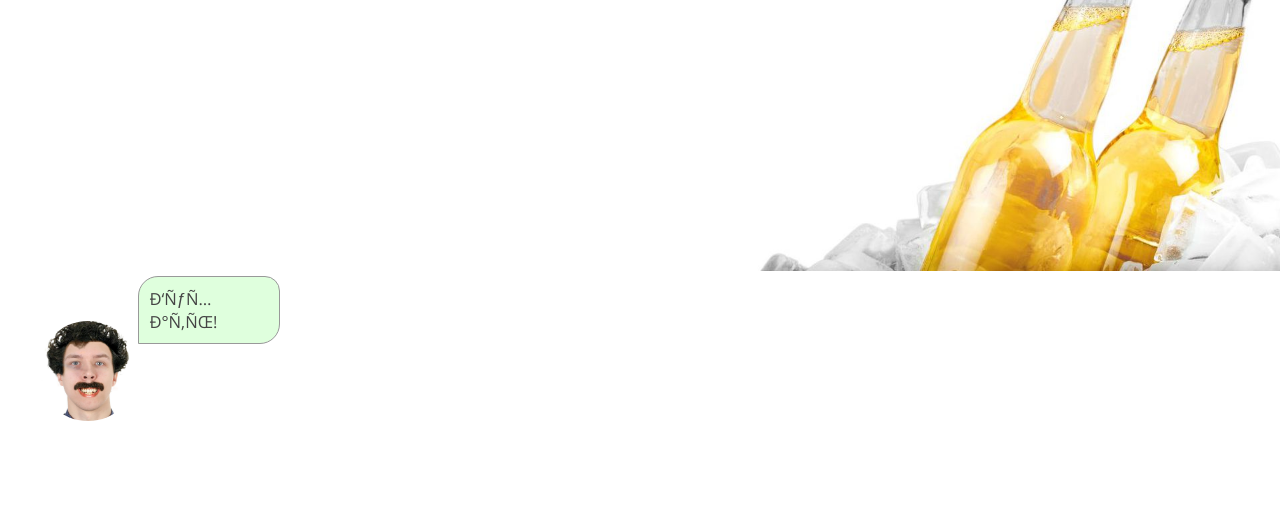
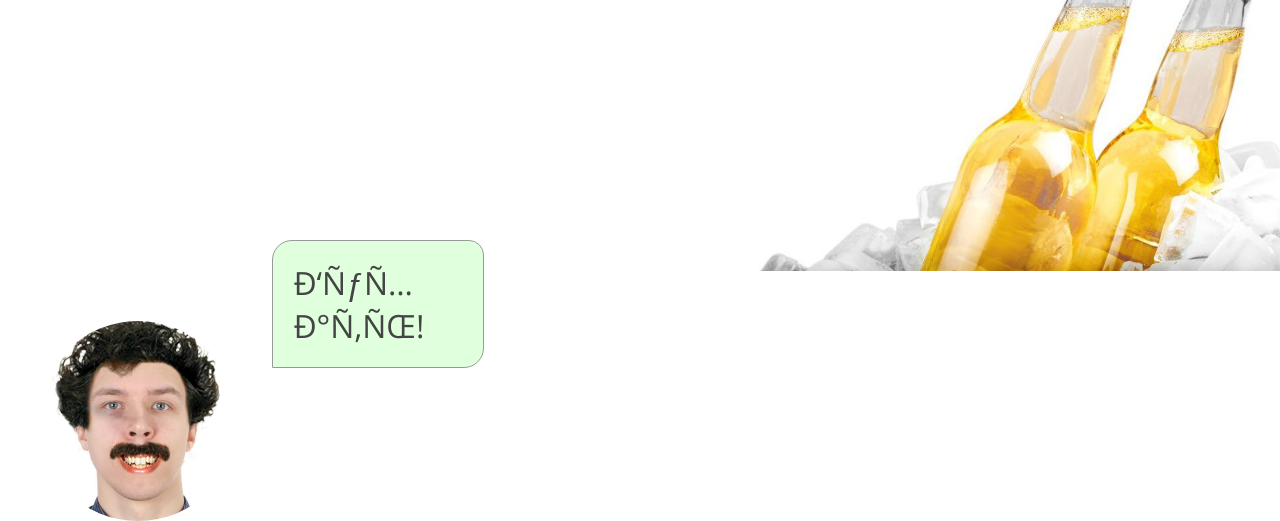
Before and after one commit to pogo4/alcotimer, a PHP site: page / in a window 1280 px wide. Shown: the part 529-1050 px from the top of the page. Before the commit the page ends 950 px from the top, so only its background shows below. Run offline with PHP 8.4, Linux system fonts and the light colour scheme.

Commit message:
Update index.css

```diff
--- a/index.css
+++ b/index.css
@@ -41,24 +41,24 @@
 #tas{
   display: block;
   position: absolute;
-  bottom: -150px;
-  height: 100px;
-  width: 100px;
+  bottom: -250px;
+  height: 200px;
+  width: 200px;
   background-image: url(2.jpg);
   background-size: cover;
   background-repeat: no-repeat;
   border-radius: 50%;
   background-position: 50% 0%;
-  transition: bottom 1s ease 0s;
+  transition: bottom 0.5s ease 0s;
 }
 #tas p{
-  font-size: 26%;
+  font-size: 50%;
   display: block;
-  margin-left: 100px;
+  margin-left: 234px;
   border: 1px solid #999;
-  padding: 10px 10px;
-  width: 120px;
+  padding: 20px;
+  width: 170px;
   border-radius: 20px 15px 20px 0px;
   background: #dfffdd;
-  margin-top: -45px;
+  margin-top: -81px;
 }
```
